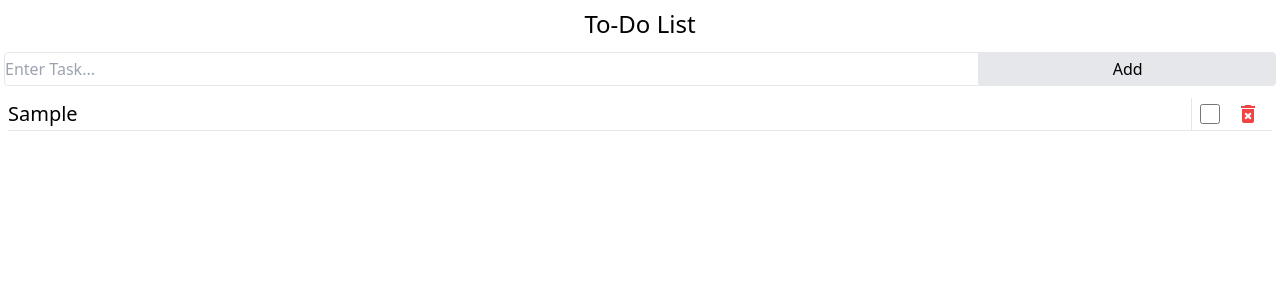
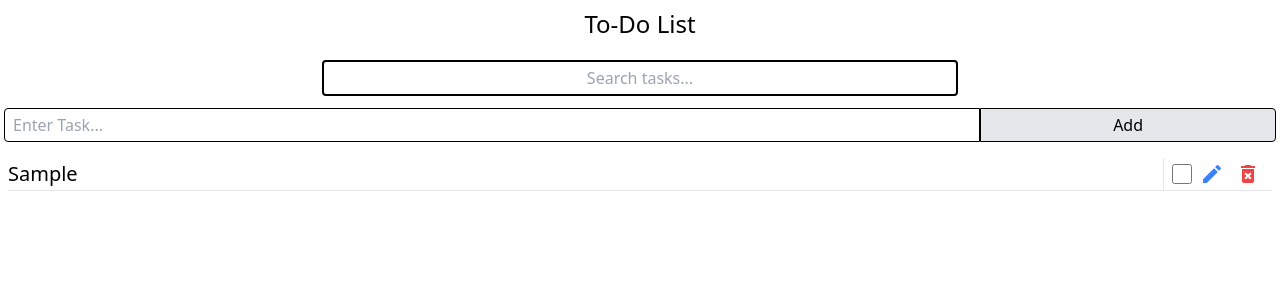
Before and after one commit to Maddy-10/todo_list, a React (Create React App) app: page / in a window 1280 px wide. Both pictures are taken after typing "Sample" into the empty fields and a click on the button "Add". Shown: the top 300 px of the page. Built offline with nearby package versions, Linux system fonts and the light colour scheme.

Commit message:
search and edit

```diff
--- a/src/components/useTaskFunctions.jsx
+++ b/src/components/useTaskFunctions.jsx
@@ -27,3 +27,13 @@ export const addTask = (todolist, setTodolist, input) => {
     }
     setTodolist(updatedList);
   };
+
+  export const editTask = (todolist, setTodolist, index, newTask) => {
+    const updatedList = [...todolist];
+    if (index >= 0 && index < updatedList.length) {
+      updatedList[index] = { ...updatedList[index], task: newTask };
+      setTodolist(updatedList);
+    } else {
+      console.error("Invalid index provided for editing task.");
+    }
+  };
--- a/src/page/Home.jsx
+++ b/src/page/Home.jsx
@@ -1,16 +1,38 @@
-import React, {useState } from 'react';
-import { MdDeleteForever } from 'react-icons/md';
+import React, { useState, useEffect } from 'react';
+import { MdDeleteForever, MdEdit } from 'react-icons/md';
 import { useLocalStorage } from '../components/useLocalStorage';
-import { addTask, deleteTask, toggleTaskCompletion } from '../components/useTaskFunctions';
+import { addTask, deleteTask, toggleTaskCompletion, editTask } from '../components/useTaskFunctions';
 
 const Home = () => {
   const [input, setInput] = useState('');
+  const [error, setError] = useState('');
+  const [search, setSearch] = useState('');
+  const [editIndex, setEditIndex] = useState(-1);
+  const [editValue, setEditValue] = useState('');
   const [todolist, setTodolist] = useLocalStorage('todolists', []);
+
+  useEffect(() => {
+    const handleKeyDown = (e) => {
+      if (e.key === 'Escape' && editIndex !== -1) {
+        setEditIndex(-1);
+       }
+    };
+
+    window.addEventListener('keydown', handleKeyDown);
+
+    return () => {
+      window.removeEventListener('keydown', handleKeyDown);
+    };
+  }, [editIndex]);
 
   const handleSubmit = (e) => {
     e.preventDefault();
+    if (input === '') {
+      setError("Enter a Task to Add.....!")
+    } else {
       addTask(todolist, setTodolist, input);
       setInput('');
+    }
   };
 
   const onDeleteTask = (index) => {
@@ -21,28 +43,82 @@ const Home = () => {
     toggleTaskCompletion(todolist, setTodolist, index);
   };
 
+  const onEditTask = (index) => {
+    setEditIndex(index);
+    setEditValue(todolist[index].task);
+  };
+
+  const onSaveEdit = () => {
+    editTask(todolist, setTodolist, editIndex, editValue);
+    setEditIndex(-1);
+  };
+
+  const filteredTasks = todolist.filter(task =>
+    task.task.toLowerCase().includes(search.toLowerCase())
+  );
+
+  const noResultsFound = search !== '' && filteredTasks.length === 0;
+
   return (
     <>
-      <div className="container px-1 md:mx-auto">
+      <div className="container px-1 flex flex-col md:mx-auto">
         <h1 className='text-center text-2xl my-2'>To-Do List</h1>
+
+        <input
+          type="text"
+          value={search}
+          onChange={(e) => setSearch(e.target.value)}
+          className="border-2 w-[50%] mx-auto rounded border-black mt-3 text-center px-2 py-1"
+          placeholder="Search tasks..."
+        />
+
         <form className="flex mx-auto justify-between w-full mt-3" onSubmit={handleSubmit}>
-          <input type="text" value={input} onChange={(e) => setInput(e.target.value)} className="border w-[100%] rounded-l" placeholder="Enter Task..." />
-          <button type="submit" className="border rounded-r bg-gray-200 hover:bg-gray-300 px-2 py-1 w-[30%]">Add</button>
+          <input type="text" value={input} onChange={(e) => {
+            setError('')
+            setInput(e.target.value)
+          }} className="border border-black w-[100%] rounded-l px-2" placeholder="Enter Task..." />
+          <button type="submit" className="border border-black rounded-r bg-gray-200 hover:bg-gray-300 px-2 py-1 w-[30%]">Add</button>
         </form>
+        {error && <p className='text-red-500 text-left ml-2 text-lg'>{error}</p>}
 
         <div className=" w-full px-1 mt-3">
-          {todolist.map((task, index) => (
+          {noResultsFound ? (
+            <p>No results found...!</p>
+          ) : (
+            filteredTasks.map((task, index) => (
               <div className="flex justify-between border-b mt-1" key={index}>
+                {editIndex === index ? (
+                  <>
+                    <input
+                      type="text"
+                      value={editValue}
+                      onChange={(e) => setEditValue(e.target.value)}
+                      className="border rounded-l w-full px-2 py-1"
+                      autoFocus
+                      onKeyDown={(e) => {
+                        if (e.key === 'Enter') {
+                          onSaveEdit();
+                        }
+                      }}
+                    />
+                    <button className="border rounded-r bg-gray-200 hover:bg-gray-300 px-2 py-1" onClick={onSaveEdit}>Save</button>
+                  </>
+                ) : (
+                  <>
                     <p className={task.completed ? 'my-auto text-xl line-through' : 'my-auto text-xl'}>{task.task}</p>
                     <div className="w-auto flex justify-between px-2 border-l">
                       <div className="flex">
                         {task.completed && <p className="my-auto mr-1">Completed</p>}
                         <input type="checkbox" disabled={task.completed} className="w-5 h-5 my-auto text-green-400 focus:ring-green-400" checked={task.completed} onChange={() => onCheck(index)} />
                       </div>
-                <button className="text-red-500  rounded px-1 ml-3 my-1" onClick={() => onDeleteTask(index)}><MdDeleteForever size={24}/></button>
+                      <button className="text-blue-500 rounded px-1 ml-1 my-1" onClick={() => onEditTask(index)}><MdEdit size={24} /></button>
+                      <button className="text-red-500  rounded px-1 ml-1 my-1" onClick={() => onDeleteTask(index)}><MdDeleteForever size={24} /></button>
                     </div>
+                  </>
+                )}
               </div>
-          ))}
+            ))
+          )}
         </div>
       </div>
     </>
```
Lines whose indentation alone changed are shown as unchanged.
